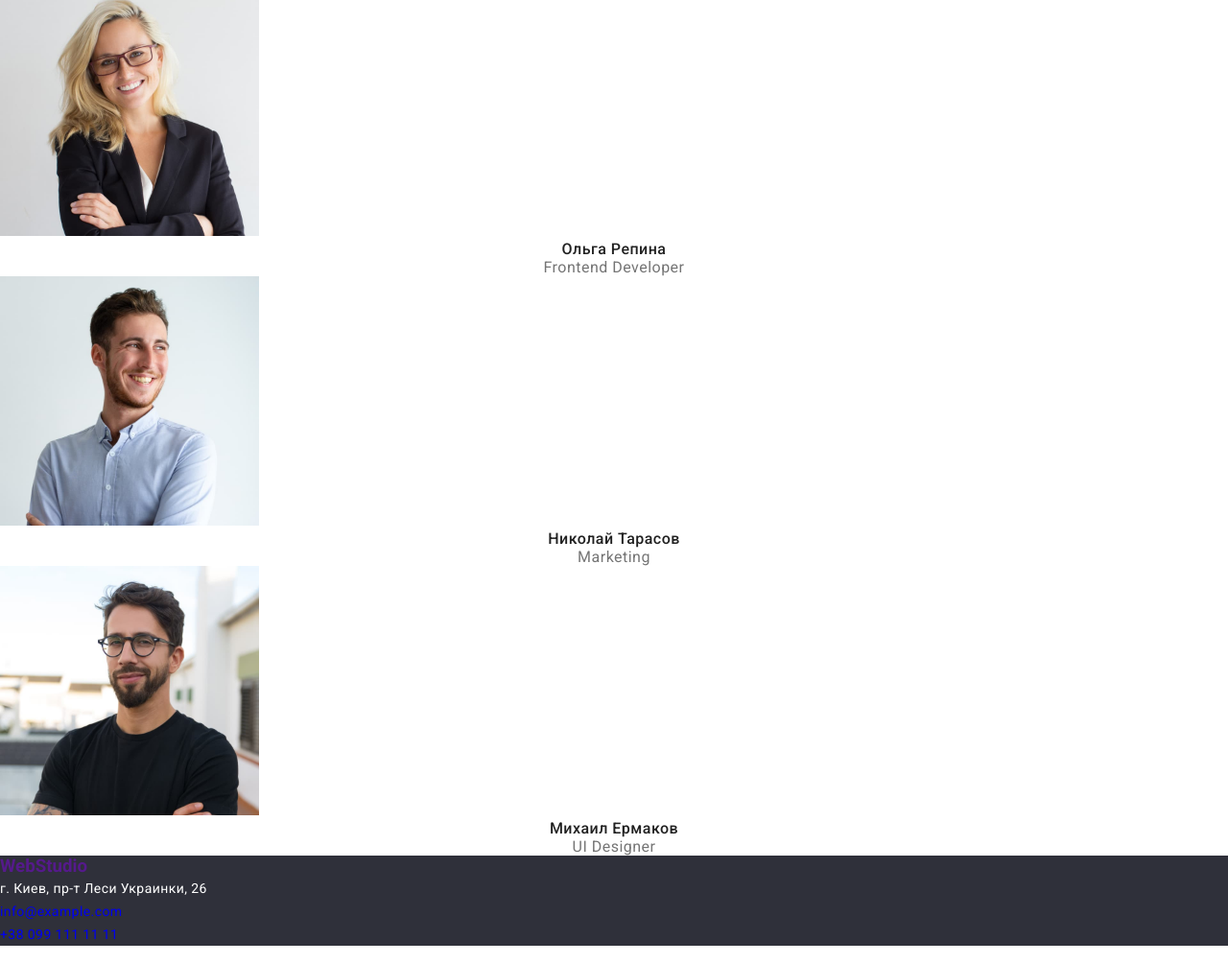
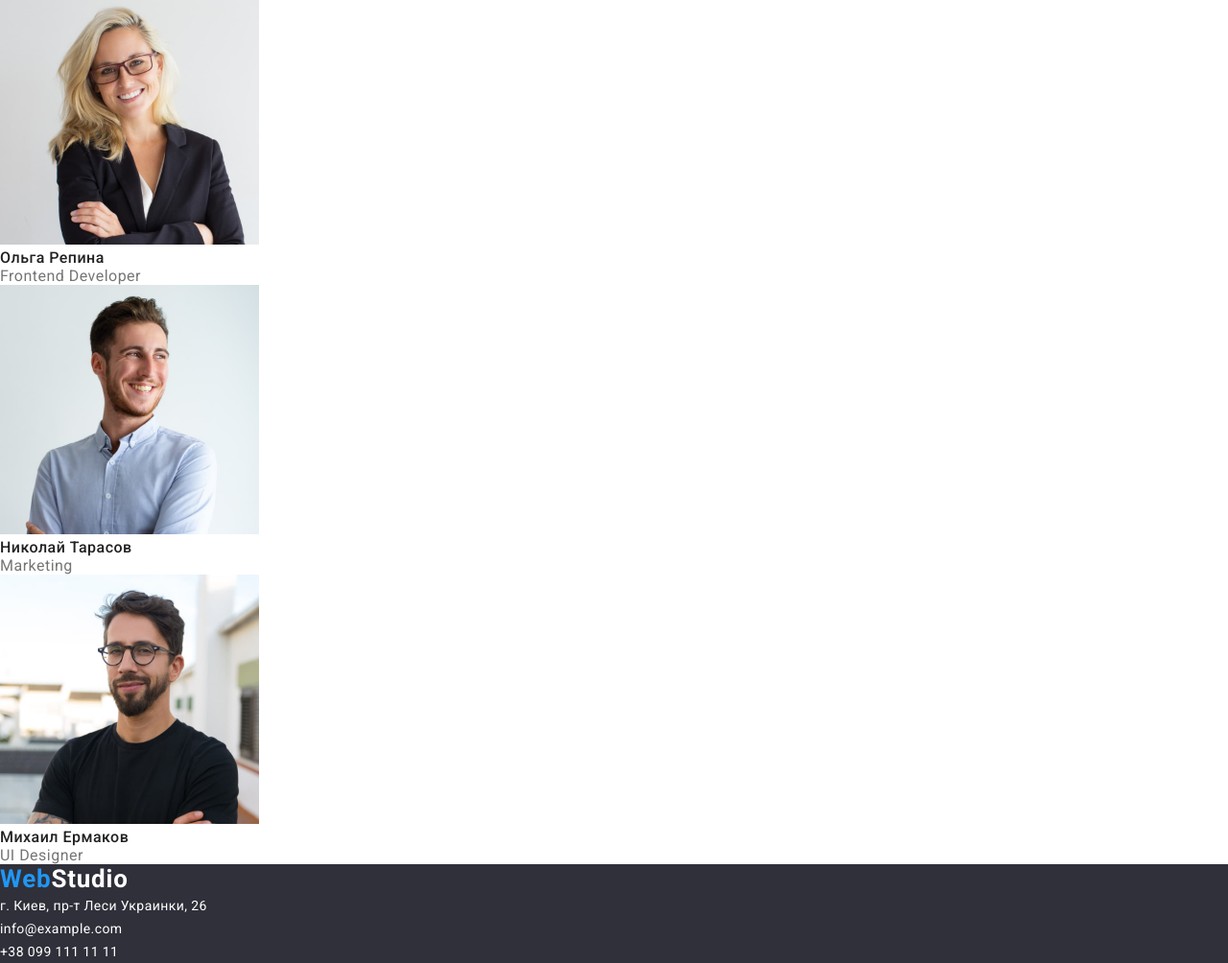
Before and after one commit to Alona-Bulatkina/goit-markup-hw-02, a plain HTML site: page index.html in a window 1280 px wide. Shown: the part 1653-2657 px from the top of the page at 96% size. Drawn offline with Linux system fonts and the light colour scheme.

Commit message:
add styles.css

```diff
--- a/css/styles.css
+++ b/css/styles.css
@@ -1,6 +1,7 @@
 body {
   font-family: Roboto, sans-serif;
   font-style: normal;
+  font-weight: normal;
   color: #757575;
 }
 * {
@@ -50,12 +51,6 @@ a {
 .contaktsLinks:hover {
   color: #2196f3;
 }
-/* .logo span {
-  color: #2196f3;
-}
-.logo {
-  color: black;
-}*/
 .text {
   font-weight: 900;
   font-size: 44px;
@@ -77,7 +72,6 @@ a {
   font-weight: bold;
   font-size: 36px;
   line-height: 1.166em;
-  text-align: center;
   letter-spacing: 0.03em;
   color: #212121;
 }
@@ -85,16 +79,13 @@ a {
   font-weight: 500;
   font-size: 16px;
   line-height: 1.187em;
-  text-align: center;
   letter-spacing: 0.03em;
   color: #212121;
 }
 .teamCard {
   font-size: 16px;
   line-height: 1.187em;
-  text-align: center;
   letter-spacing: 0.03em;
-  color: #757575;
 }
 .group {
   font-weight: bold;
@@ -104,7 +95,6 @@ a {
   color: #212121;
 }
 .groupName {
-  font-weight: normal;
   font-size: 16px;
   line-height: 1.875em;
   letter-spacing: 0.03em;
@@ -126,12 +116,28 @@ a {
   background: #f5f4fa;
   border-radius: 4px;
 }
-/*.logo {
+.logo {
+  font-weight: bold;
+  font-size: 26px;
+  line-height: 1.192em;
+  letter-spacing: 0.03em;
+  color: #2196f3;
+}
+.logoStudio {
+  font-weight: bold;
+  font-size: 26px;
+  line-height: 1.192em;
+  letter-spacing: 0.03em;
+  color: #212121;
+}
+.logoFooter {
+  font-weight: bold;
+  font-size: 26px;
+  line-height: 1.192em;
+  letter-spacing: 0.03em;
   color: white;
-}*/
+}
 .address {
-  font-style: normal;
-  font-weight: normal;
   font-size: 14px;
   line-height: 1.714em;
   letter-spacing: 0.03em;
@@ -142,8 +148,6 @@ a {
   color: #2196f3;
 }
 .contakts {
-  font-style: normal;
-  font-weight: normal;
   font-size: 14px;
   line-height: 1.714em;
   letter-spacing: 0.03em;
--- a/index.html
+++ b/index.html
@@ -17,7 +17,7 @@
         <div class="container">
             <!-- List 1-->
             <nav>
-                <h3><a class="logo" href=""<span>Web</span>Studio</a></h3>
+                <h3><a href=""<span class="logo">Web</span><span class="logoStudio">Studio</span></a></h3>
 
                 <ul>
                     <li>
@@ -125,22 +125,20 @@
 
     <footer class="color">
         <div class="container">
-            <div>
-                <h3><a class="logo" href=""><span>Web</span>Studio</a></h3>
-                <address>
+            <h3><a href="/" <span class="logo">Web</span><span class="logoFooter">Studio</span></a></h3>
+
                     <ul>
-                        <li class="address">
-                            <p>г. Киев, пр-т Леси Украинки, 26</p>
+                        <li>
+                            <p class="address">г. Киев, пр-т Леси Украинки, 26</p>
                         </li>
-                        <li class="contakts">
-                            <a href="mailto:info@example.com">info@example.com</a>
+                        <li>
+                            <a class="contakts" href="mailto:info@example.com">info@example.com</a>
                         </li>
-                        <li class="contakts">
-                            <a href="tel:+380991111111">+38 099 111 11 11</a>
+                        <li>
+                            <a class="contakts" href="tel:+380991111111">+38 099 111 11 11</a>
                         </li>
                     </ul>
-                </address>
-            </div>
+
         </div>
     </footer>
 </body>
```
Also changed, not shown: portfolio.html (+10 -10 lines).
